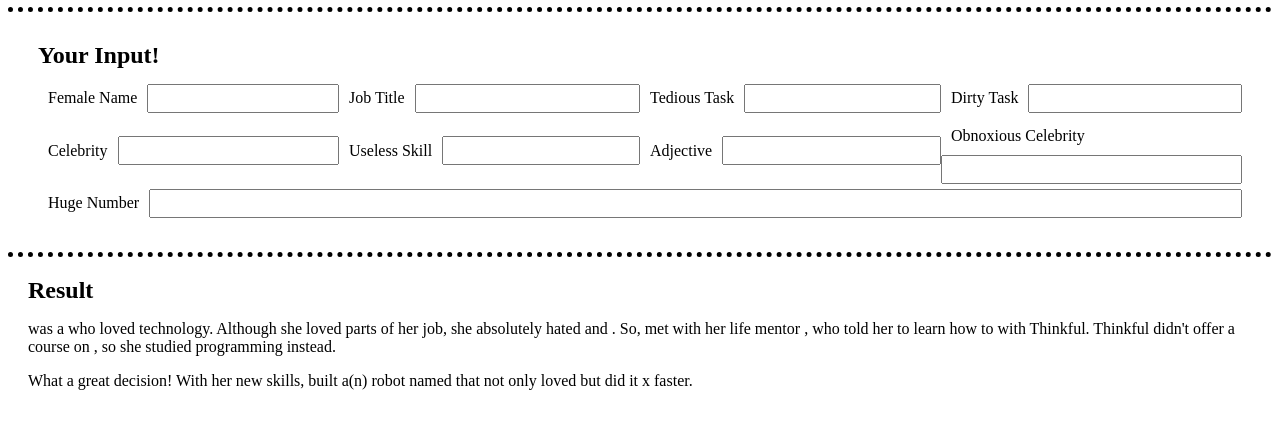
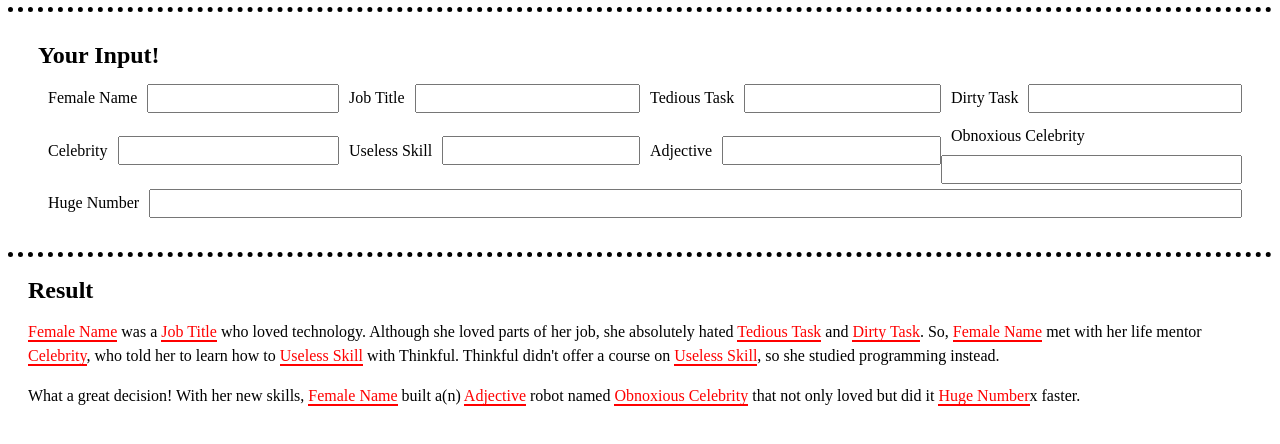
Before and after one commit to bencodezen/ngMadLib, a plain HTML site: page index.html in a window 1280 px wide. Shown: the part 212-656 px from the top of the page. Drawn offline with nearby package versions, Linux system fonts and the light colour scheme.

Commit message:
[CS] Add placeholders in content with basic styles

```diff
--- a/index.html
+++ b/index.html
@@ -7,7 +7,7 @@
 	<script type="text/javascript" src="https://ajax.googleapis.com/ajax/libs/angularjs/1.4.5/angular.min.js"></script>
 	<script type="text/javascript" src="app.js"></script>
 </head>
-<body ng-app="ngMadLibApp">
+<body ng-app="ngMadLibApp" ng-init="femaleName = ''; jobTitle = ''; tediousTask = ''; dirtyTask = ''; celebrity = ''; uselessSkill = ''; adjective = ''; obnoxiousCelebrity = ''; hugeNumber = '';">
 	<header>
 		<h1>ngMadLib Angular App</h1>
 		<img src="img/mad-lib-happy-face.png" alt="Black and white smiley face">
@@ -54,8 +54,8 @@
 	</section>
 	<section id="content">
 		<h2>Result</h2>
-		<p>{{ femaleName }} was a {{ jobTitle }} who loved technology. Although she loved parts of her job, she absolutely hated  {{ tediousTask }} and {{ dirtyTask }}. So, {{ femaleName }} met with her life mentor {{ celebrity }}, who told her to learn how to {{ uselessSkill }} with Thinkful. Thinkful didn't offer a course on {{ uselessSkill }}, so she studied programming instead.</p>
-		<p>What a great decision! With her new skills, {{ femaleName }} built a(n) {{adjective}} robot named {{ obnoxiousCelebrity }} that not only loved {{ dirtyTask }} but did it {{ hugeNumber }}x faster.</p>
+		<p><span ng-if="femaleName === ''" class="need-input">Female Name</span>{{ femaleName }} was a <span ng-if="jobTitle === ''" class="need-input">Job Title</span>{{ jobTitle }} who loved technology. Although she loved parts of her job, she absolutely hated <span ng-if="tediousTask === ''" class="need-input">Tedious Task</span>{{ tediousTask }} and <span ng-if="dirtyTask === ''" class="need-input">Dirty Task</span>{{ dirtyTask }}. So, <span ng-if="femaleName === ''" class="need-input">Female Name</span>{{ femaleName }} met with her life mentor <span ng-if="celebrity === ''" class="need-input">Celebrity</span>{{ celebrity }}, who told her to learn how to <span ng-if="uselessSkill === ''" class="need-input">Useless Skill</span>{{ uselessSkill }} with Thinkful. Thinkful didn't offer a course on <span ng-if="uselessSkill === ''" class="need-input">Useless Skill</span>{{ uselessSkill }}, so she studied programming instead.</p>
+		<p>What a great decision! With her new skills, <span ng-if="femaleName === ''" class="need-input">Female Name</span>{{ femaleName }} built a(n) <span ng-if="adjective === ''" class="need-input">Adjective</span>{{adjective}} robot named <span ng-if="obnoxiousCelebrity === ''" class="need-input">Obnoxious Celebrity</span>{{ obnoxiousCelebrity }} that not only loved {{ dirtyTask }} but did it <span ng-if="hugeNumber === ''" class="need-input">Huge Number</span>{{ hugeNumber }}x faster.</p>
 	</section>
 </body>
 </html>
--- a/style.css
+++ b/style.css
@@ -45,3 +45,12 @@ input {
 	padding: 5px;
 	flex: 1;
 }
+
+#content p {
+	line-height: 1.5;
+}
+
+.need-input {
+	color: red;
+	border-bottom: 2px solid red;
+}
```
